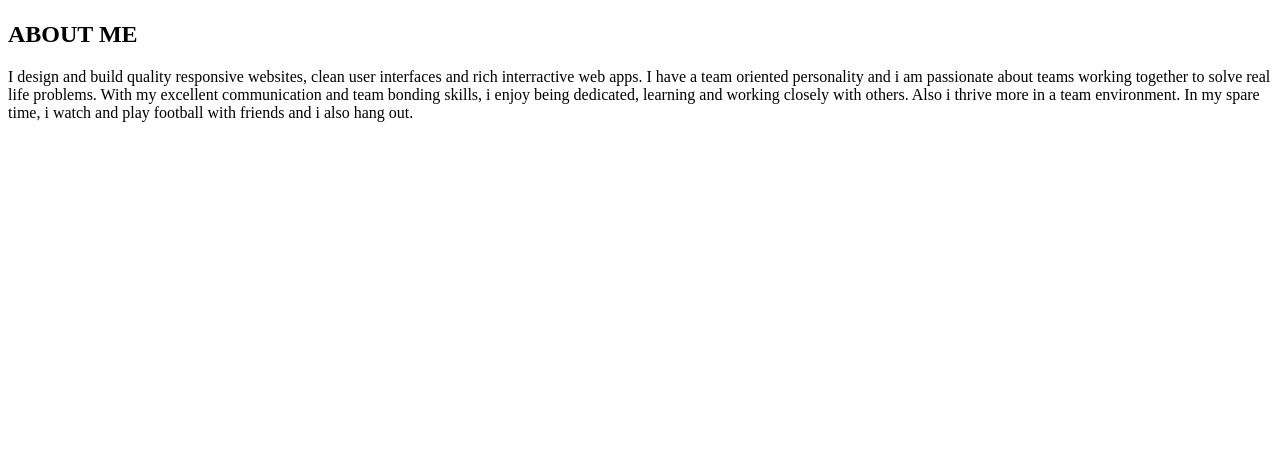
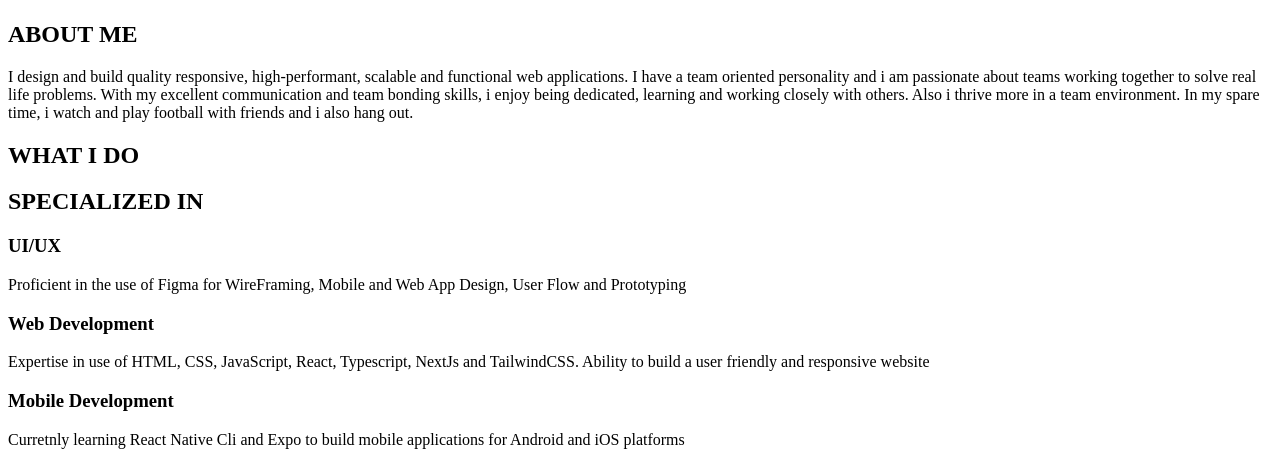
Before and after one commit to victorokoroji/bincon-portfolio-test, a plain HTML site: page index.html in a window 1280 px wide. Shown: the part 635-1100 px from the top of the page. Before the commit the page ends 800 px from the top, so only its background shows below. Drawn offline with Linux system fonts and the light colour scheme.

Commit message:
Add Skills Section

```diff
--- a/index.html
+++ b/index.html
@@ -77,11 +77,46 @@
         </div>
       </header>
       <main id="about">
-				<section class="about__me" >
+        <section class="about__me">
           <h1>ABOUT ME</h1>
           <p>
-						I design and build quality responsive websites, clean user interfaces and rich interractive web apps. I have a team oriented personality and i am passionate about teams working together to solve real life problems. With my excellent communication and team bonding skills, i enjoy being dedicated, learning and working closely with others. Also i thrive more in a team environment. In my spare time, i watch and play football with friends and i also hang out.
+            I design and build quality responsive, high-performant, scalable and
+            functional web applications. I have a team oriented personality and
+            i am passionate about teams working together to solve real life
+            problems. With my excellent communication and team bonding skills, i
+            enjoy being dedicated, learning and working closely with others.
+            Also i thrive more in a team environment. In my spare time, i watch
+            and play football with friends and i also hang out.
           </p>
+        </section>
+        <section class="tracks__description" id="skills">
+          <div class="tracks__intro">
+            <h1>WHAT I DO</h1>
+            <h2>SPECIALIZED IN</h2>
+          </div>
+          <div class="tracks">
+            <div class="track_1">
+              <h3>UI/UX</h3>
+              <p>
+                Proficient in the use of Figma for WireFraming, Mobile and Web
+                App Design, User Flow and Prototyping
+              </p>
+            </div>
+            <div class="track_2">
+              <h3>Web Development</h3>
+              <p>
+                Expertise in use of HTML, CSS, JavaScript, React, Typescript, NextJs and TailwindCSS. Ability to
+                build a user friendly and responsive website
+              </p>
+            </div>
+            <div class="track_3">
+              <h3>Mobile Development</h3>
+              <p>
+                Curretnly learning React Native Cli and Expo to build mobile
+                applications for Android and iOS platforms
+              </p>
+            </div>
+          </div>
         </section>
       </main>
     </div>
```
Lines whose indentation alone changed are shown as unchanged.
